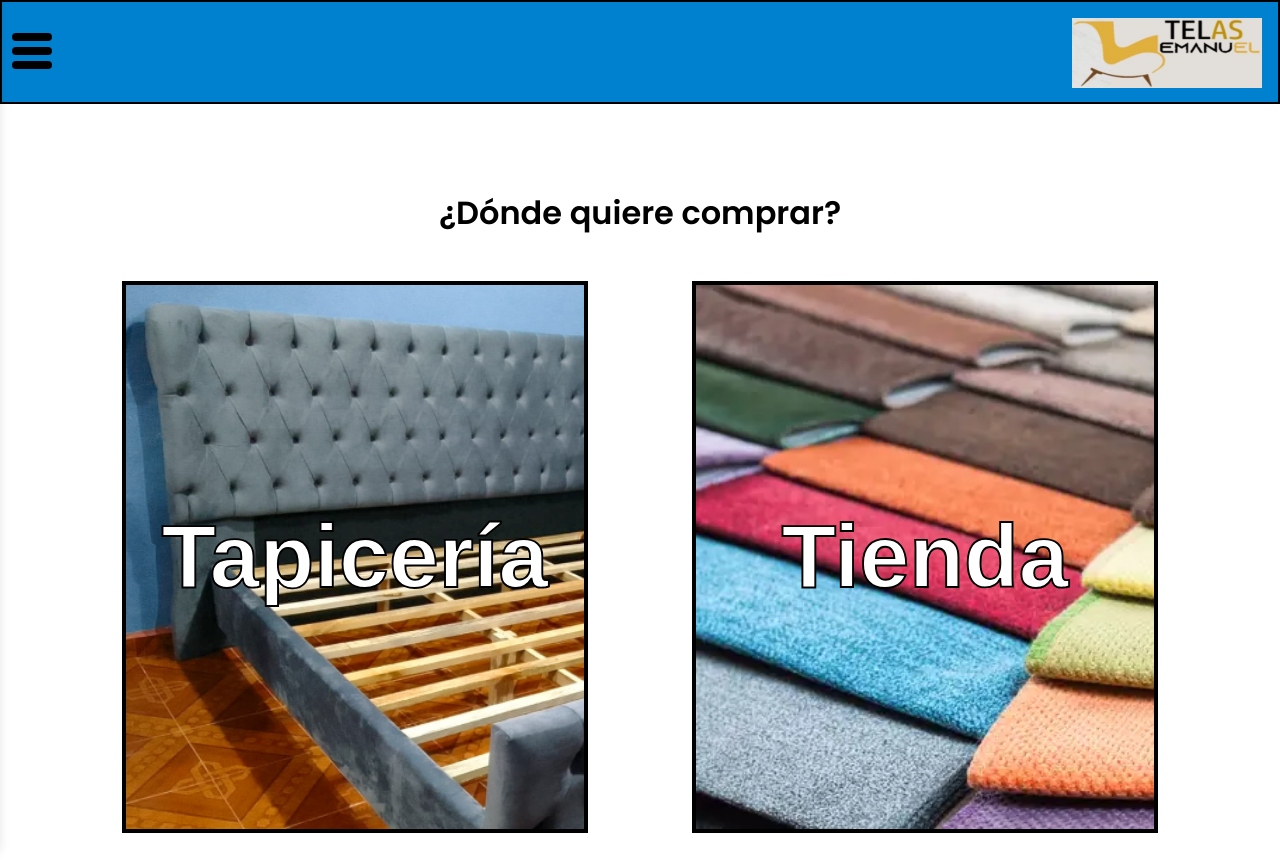
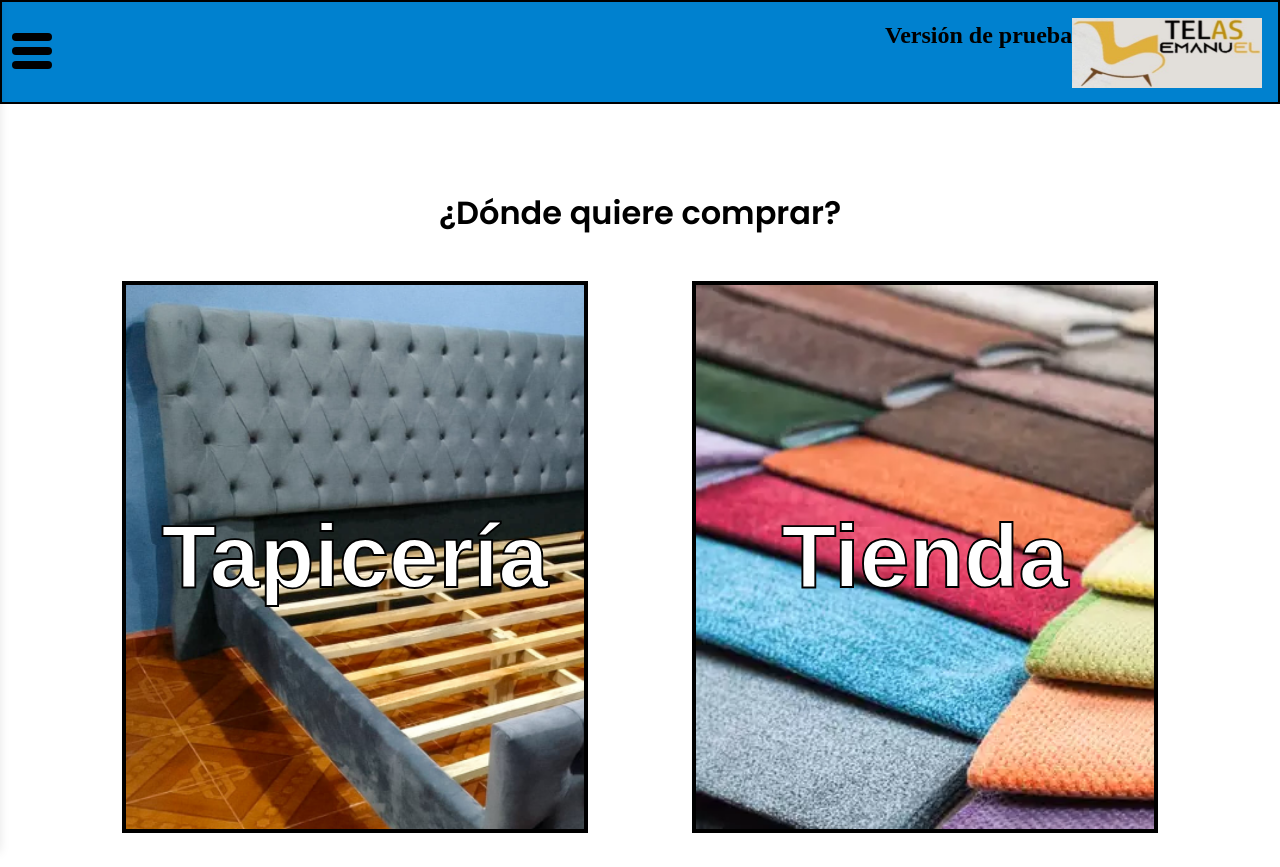
Before and after one commit to JoseDCaballero/telasemanuel, a Vue app: page /#/ in a window 1280 px wide. Built offline with nearby package versions, Linux system fonts and the light colour scheme.

Commit message:
version de prueba

```diff
--- a/src/components/NavBar.vue
+++ b/src/components/NavBar.vue
@@ -7,6 +7,7 @@ function closeMenu() {
 <template>
     <div class="malo">
         <nav>
+            <h1>Versión de prueba</h1>
             <main>
                 <input type="checkbox" id="menu-toggle">
                 <label for="menu-toggle" class="hamburger-menu">
```
